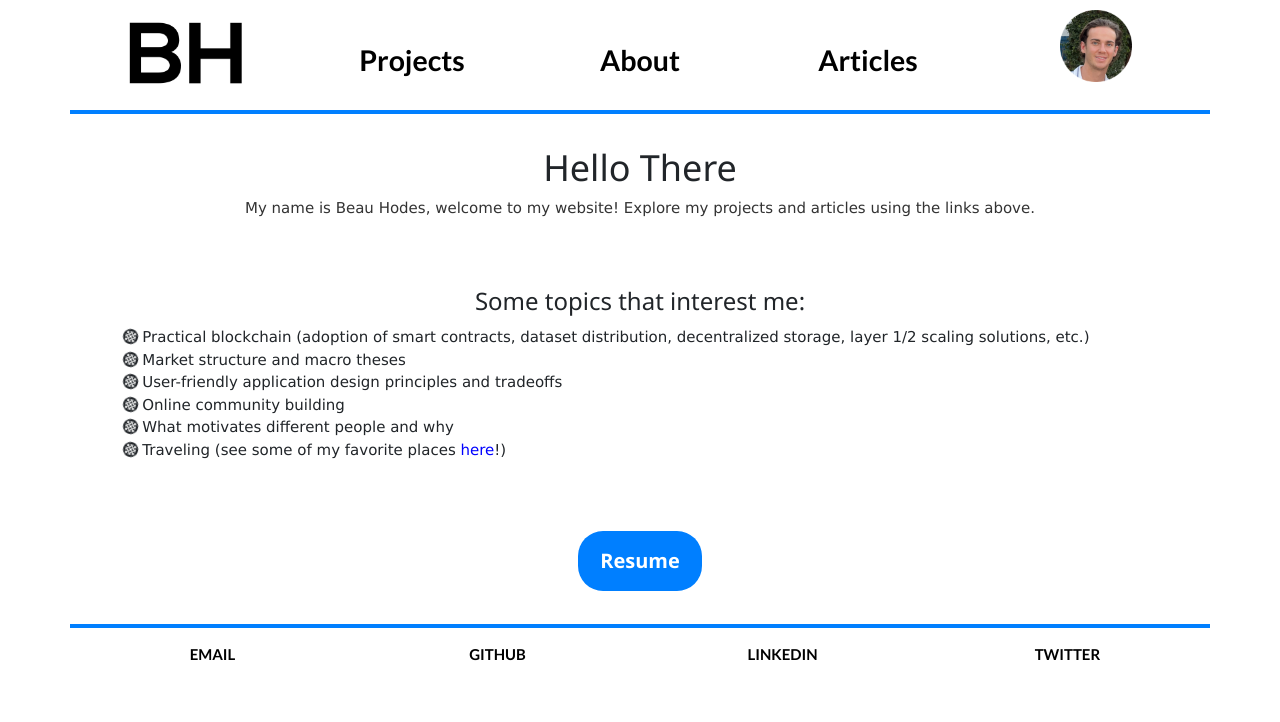
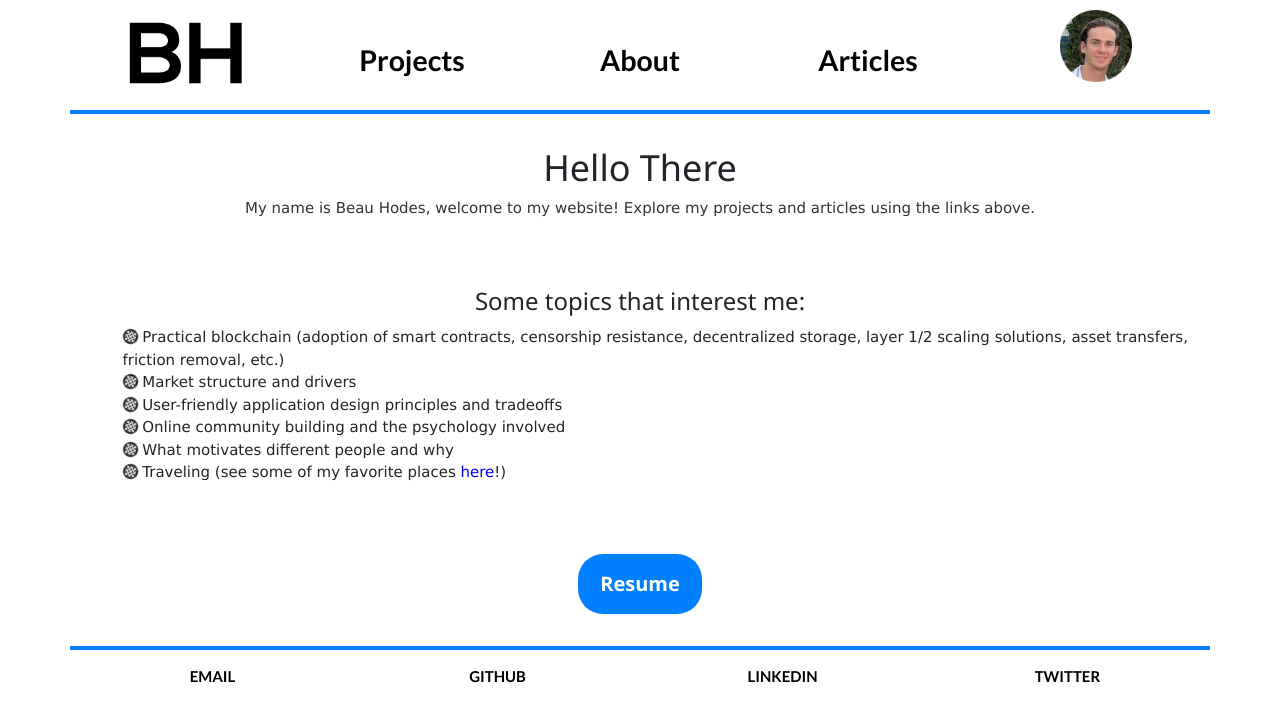
Before and after one commit to beauhodes/beauhodes.github.io, a Jekyll site: the page built from index.html, in a window 1280 px wide. Shown: the top 722 px of the page. Built offline with Jekyll 4.4.1, drawn with Linux system fonts in a browser that asks for light colours; nearby versions of some CDN libraries.

Commit message:
Update index.html

```diff
--- a/index.html
+++ b/index.html
@@ -10,10 +10,10 @@
 <h3 style="text-align:center;">Some topics that interest me:</h3>
 <div class="p">
 <ul class="fa-ul">
-  <li><i class="fas fa-stroopwafel fa-spin"></i> Practical blockchain (adoption of smart contracts, dataset distribution, decentralized storage, layer 1/2 scaling solutions, etc.)</li>
-  <li><i class="fas fa-stroopwafel fa-spin"></i> Market structure and macro theses</li>
+  <li><i class="fas fa-stroopwafel fa-spin"></i> Practical blockchain (adoption of smart contracts, censorship resistance, decentralized storage, layer 1/2 scaling solutions, asset transfers, friction removal, etc.)</li>
+  <li><i class="fas fa-stroopwafel fa-spin"></i> Market structure and drivers</li>
   <li><i class="fas fa-stroopwafel fa-spin"></i> User-friendly application design principles and tradeoffs</li>
-  <li><i class="fas fa-stroopwafel fa-spin"></i> Online community building</li>
+  <li><i class="fas fa-stroopwafel fa-spin"></i> Online community building and the psychology involved</li>
   <li><i class="fas fa-stroopwafel fa-spin"></i> What motivates different people and why</li>
   <li><i class="fas fa-stroopwafel fa-spin"></i> Traveling (see some of my favorite places <a href="/gallery" style="color: blue;">here</a>!)</li>
 </ul>
```
